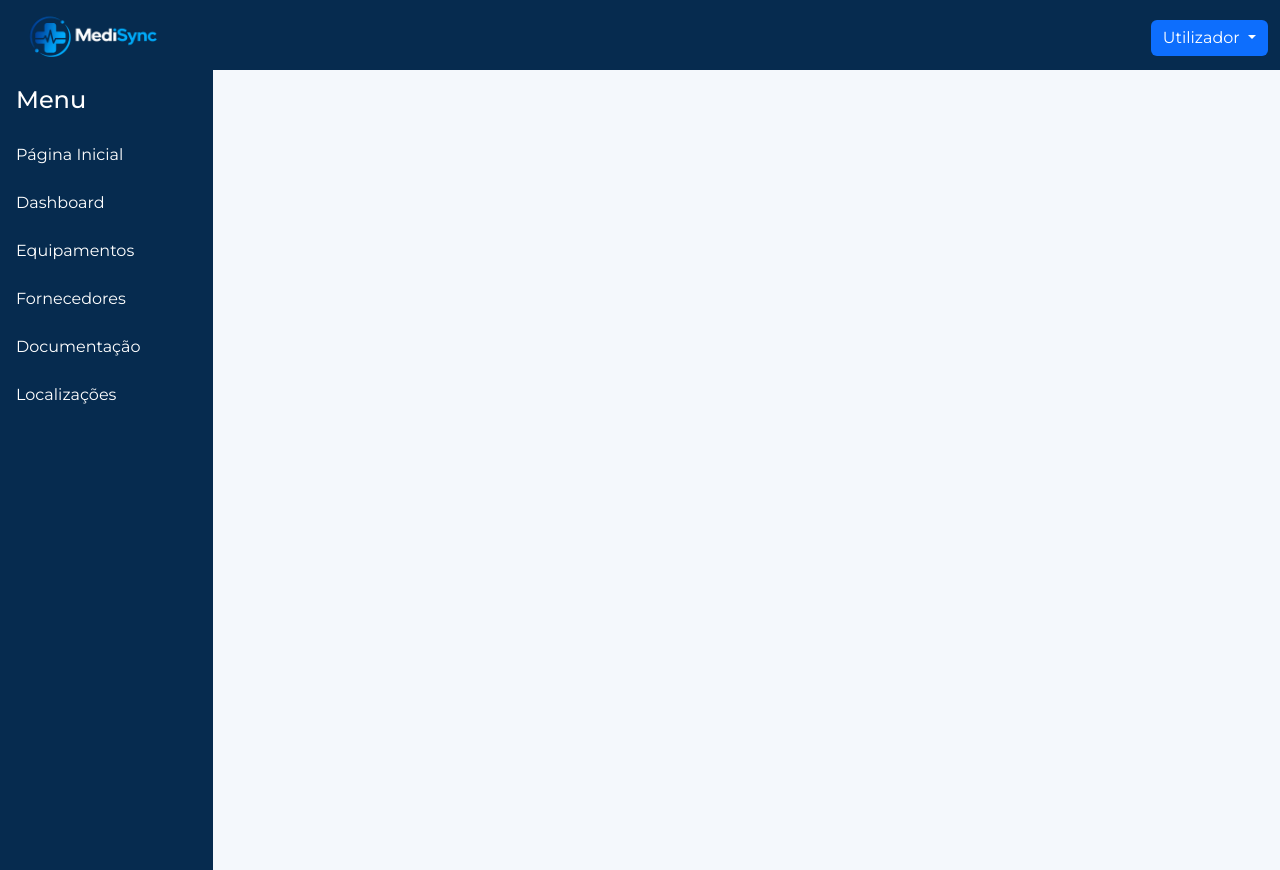
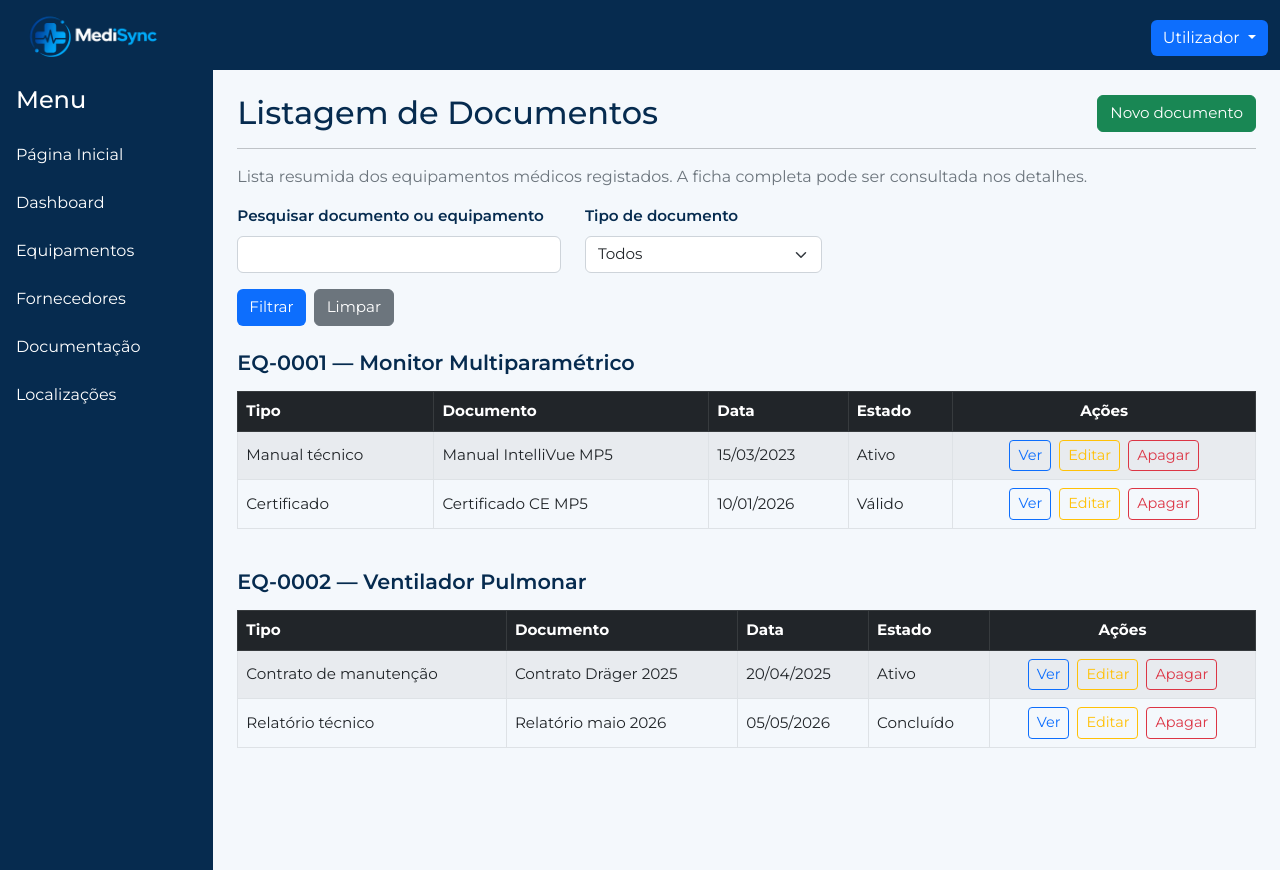
Before and after one commit to catarinabenido126/projetohospitalar, a PHP site: page /private/views/documentacao/lista.html in a window 1280 px wide. Run offline with PHP 8.4, Linux system fonts and the light colour scheme.

Commit message:
fiz lista documentos e ajustei o css para as tabelas e titulos

```diff
--- a/assets/css/1241126.css
+++ b/assets/css/1241126.css
@@ -302,7 +302,7 @@ section {
     padding: 40px;
     overflow: hidden;
 }
-.area-conteudo section {
+.area-conteudo.pagina-inicial section {
     margin-top: 80px;
     text-align: center;
 }
@@ -372,3 +372,18 @@ section {
 .barra-superior .dropdown {
     margin-top: -30px;
 }
+.area-conteudo .bloco-documento {
+    padding: 0;
+    min-height: auto;
+    text-align: left;
+    margin-top: 20px;
+    margin-bottom: 25px;
+}
+.titulo-equipamento-doc {
+    font-size: 0.9em;
+    font-weight: 600;
+    color: #062b4f;
+    margin-top: 0;
+    margin-bottom: 8px;
+    text-align: left;
+}
--- a/private/views/documentacao/lista.html
+++ b/private/views/documentacao/lista.html
@@ -69,3 +69,160 @@
                     </a>
                 </nav>
             </aside>
+            <main class="col-md-9 col-lg-10 p-4 area-conteudo">
+                <div class="d-flex justify-content-between align-items-center mb-3">
+                    <h2 class="mb-0">
+                        Listagem de Documentos
+                    </h2>
+                    <a href="../documentacao/novo.html" class="btn btn-success">
+                        Novo documento
+                    </a>
+                </div>
+                <hr>
+                <p class="text-muted">
+                    Lista resumida dos equipamentos médicos registados. A ficha completa pode ser consultada nos
+                    detalhes.
+                </p>
+                <div class="mb-4">
+                    <form action="../documentacao/lista.html" method="get">
+                        <div class="row">
+                            <div class="col-md-4 mb-3">
+                                <label for="pesquisa" class="form-label">Pesquisar documento ou equipamento</label>
+                                <input type="text" class="form-control" id="pesquisa" name="pesquisa">
+                            </div>
+                            <div class="col-md-3 mb-3">
+                                <label for="tipoDocumento" class="form-label">Tipo de documento</label>
+                                <select class="form-select" id="tipoDocumento" name="tipoDocumento">
+                                    <option value="">Todos</option>
+                                    <option>Manual do utilizador</option>
+                                    <option>Manual técnico</option>
+                                    <option>Certificado de calibração</option>
+                                    <option>Contrato de manutenção</option>
+                                    <option>Relatório técnico</option>
+                                    <option>Fatura</option>
+                                </select>
+                            </div>
+                        </div>
+                        <div class="d-flex gap-2 mb-4">
+                            <button type="submit" class="btn btn-primary">
+                                Filtrar
+                            </button>
+                            <a href="lista.html" class="btn btn-secondary">
+                                Limpar
+                            </a>
+                        </div>
+                    </form>
+                </div>
+                <section class="bloco-documento">
+                    <h4 class="titulo-equipamento-doc">
+                        EQ-0001 — Monitor Multiparamétrico
+                    </h4>
+                    <div class="table-responsive">
+                        <table class="table table-bordered table-striped align-middle">
+                            <thead class="table-dark">
+                                <tr>
+                                    <th>Tipo</th>
+                                    <th>Documento</th>
+                                    <th>Data</th>
+                                    <th>Estado</th>
+                                    <th class="text-center">Ações</th>
+                                </tr>
+                            </thead>
+                            <tbody>
+                                <tr>
+                                    <td>Manual técnico</td>
+                                    <td>Manual IntelliVue MP5</td>
+                                    <td>15/03/2023</td>
+                                    <td>Ativo</td>
+                                    <td class="text-center">
+                                        <a href="../documentacao/detalhes.html"
+                                            class="btn btn-sm btn-outline-primary me-1">Ver</a>
+                                        <a href="../documentacao/editar.html"
+                                            class="btn btn-sm btn-outline-warning me-1">Editar</a>
+                                        <a href="../documentacao/apagar.html"
+                                            class="btn btn-sm btn-outline-danger">Apagar</a>
+                                    </td>
+                                </tr>
+                                <tr>
+                                    <td>Certificado</td>
+                                    <td>Certificado CE MP5</td>
+                                    <td>10/01/2026</td>
+                                    <td>Válido</td>
+                                    <td class="text-center">
+                                        <a href="../documentacao/detalhes.html"
+                                            class="btn btn-sm btn-outline-primary me-1">Ver</a>
+                                        <a href="../documentacao/editar.html"
+                                            class="btn btn-sm btn-outline-warning me-1">Editar</a>
+                                        <a href="../documentacao/apagar.html"
+                                            class="btn btn-sm btn-outline-danger">Apagar</a>
+                                    </td>
+                                </tr>
+                            </tbody>
+                        </table>
+                    </div>
+                </section>
+                <section class="bloco-documento">
+                    <h4 class="titulo-equipamento-doc">
+                        EQ-0002 — Ventilador Pulmonar
+                    </h4>
+                    <div class="table-responsive">
+                        <table class="table table-bordered table-striped align-middle">
+                            <thead class="table-dark">
+                                <tr>
+                                    <th>Tipo</th>
+                                    <th>Documento</th>
+                                    <th>Data</th>
+                                    <th>Estado</th>
+                                    <th class="text-center">Ações</th>
+                                </tr>
+                            </thead>
+                            <tbody>
+                                <tr>
+                                    <td>Contrato de manutenção</td>
+                                    <td>Contrato Dräger 2025</td>
+                                    <td>20/04/2025</td>
+                                    <td>Ativo</td>
+                                    <td class="text-center">
+                                        <a href="../documentacao/detalhes.html"
+                                            class="btn btn-sm btn-outline-primary me-1">
+                                            Ver
+                                        </a>
+                                        <a href="../documentacao/editar.html"
+                                            class="btn btn-sm btn-outline-warning me-1">
+                                            Editar
+                                        </a>
+                                        <a href="../documentacao/apagar.html" class="btn btn-sm btn-outline-danger">
+                                            Apagar
+                                        </a>
+                                    </td>
+                                </tr>
+                                <tr>
+                                    <td>Relatório técnico</td>
+                                    <td>Relatório maio 2026</td>
+                                    <td>05/05/2026</td>
+                                    <td>Concluído</td>
+                                    <td class="text-center">
+                                        <a href="../documentacao/detalhes.html"
+                                            class="btn btn-sm btn-outline-primary me-1">
+                                            Ver
+                                        </a>
+                                        <a href="../documentacao/editar.html"
+                                            class="btn btn-sm btn-outline-warning me-1">
+                                            Editar
+                                        </a>
+                                        <a href="apagar.html" class="btn btn-sm btn-outline-danger">
+                                            Apagar
+                                        </a>
+                                    </td>
+                                </tr>
+                            </tbody>
+                        </table>
+                    </div>
+                </section>
+            </main>
+        </div>
+    </div>
+    <script src="../../../assets/bootstrap/bootstrap.bundle.min.js"></script>
+</body>
+
+</html>
```
